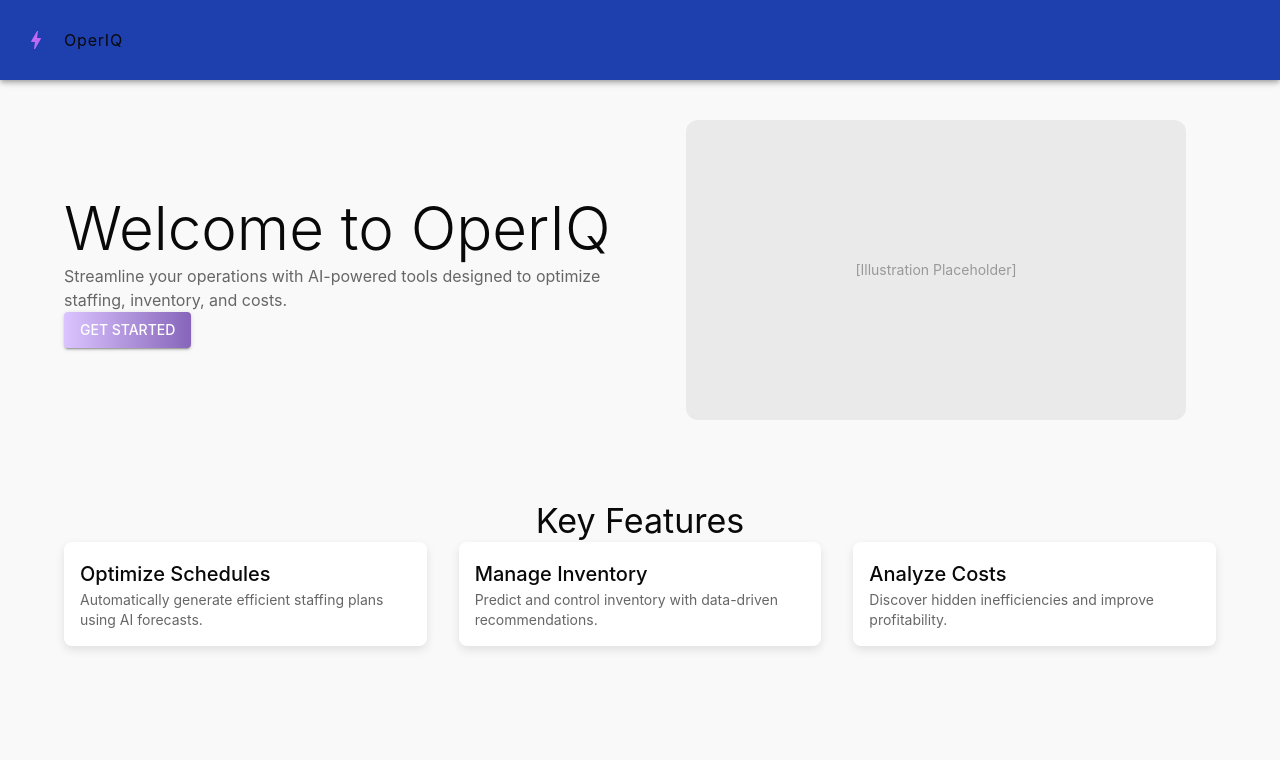
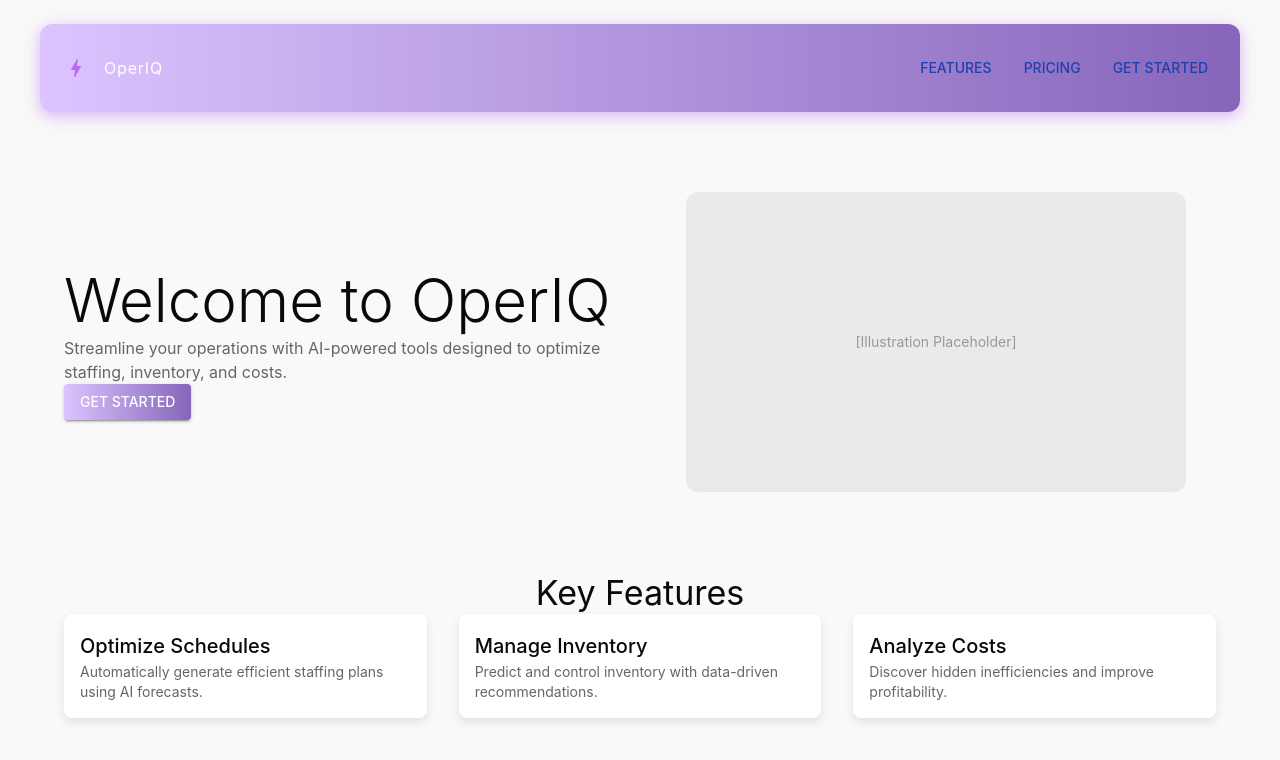
Before and after one commit to AyzeysDev/operiq-open-core, a Next.js app: page / in a window 1280 px wide. Shown: the top 760 px of the page. Built offline with nearby package versions, Linux system fonts and the light colour scheme.

Commit message:
Navbar layout - box

```diff
--- a/src/components/layout/NavBar.css
+++ b/src/components/layout/NavBar.css
@@ -1,9 +1,25 @@
 /* AppBar Styles */
-.navbar {
+/* .navbar {
   background: linear-gradient(90deg, rgb(219, 196, 255), #8665ba);
   box-shadow: 0px 4px 15px rgba(191, 105, 245, 0.5);
-    padding: 8px 0; /* Equivalent to paddingY: 1 in Material-UI */
+  border-radius: 12px;
+} */
+
+.navbar-wrapper {
+  width: 100%;
+  display: flex;
+  justify-content: center;
+  padding-top: 24px;
 }
+
+.navbar-inner {
+  background: linear-gradient(90deg, rgb(219, 196, 255), #8665ba);
+  box-shadow: 0px 4px 15px rgba(191, 105, 245, 0.5);
+  padding: 12px 24px;
+  border-radius: 12px;
+  width: 100%;
+}
+
 
 /* Brand Icon */
 .navbar-icon {
@@ -26,7 +42,7 @@
   font-weight: 600;
   font-size: 1.5rem;
   letter-spacing: 0.05rem;
-    color: #090909;
+  color: #fff;
   text-decoration: none;
   transition: color 0.3s ease-in-out, text-shadow 0.3s ease-in-out;
 }
@@ -76,6 +92,7 @@
   background-color: #ffffff;
   color: #bf69f5;
   padding: 8px;
+  border-radius: 12px; /* Rounded corners for the mobile menu */
 }
 
 .navbar-menu-item:hover {
--- a/src/components/layout/NavBar.tsx
+++ b/src/components/layout/NavBar.tsx
@@ -2,7 +2,7 @@
 
 import React, { useState, MouseEvent } from 'react'
 import {
-  AppBar,
+  // AppBar,
   Toolbar,
   Container,
   Typography,
@@ -34,8 +34,9 @@ function NavBar() {
   }
 
   return (
-    <AppBar position="fixed" className="navbar">
-      <Container maxWidth="xl">
+    // <AppBar color="transparent">
+    <Box className="navbar-wrapper">
+      <Container maxWidth="lg" className="navbar-inner">
         <Toolbar disableGutters>
           {/* Brand Icon + Name */}
           <BoltIcon className="navbar-icon" />
@@ -93,7 +94,7 @@ function NavBar() {
           </Box>
         </Toolbar>
       </Container>
-    </AppBar>
+    </Box>
   )
 }
 
--- a/src/sections/Home.css
+++ b/src/sections/Home.css
@@ -1,8 +1,9 @@
 /* General Home Styles */
 .home {
-    padding-top: 120px; /* Spacing from the navbar */
+    padding-top: 80px; /* Spacing from the navbar */
+    padding-bottom: 80px;
     background-color: #f9f9f9;
-    min-height: 100vh;
+    /* min-height: 100vh; */
   }
 
   /* Hero Section */
```
Lines whose indentation alone changed are shown as unchanged.
